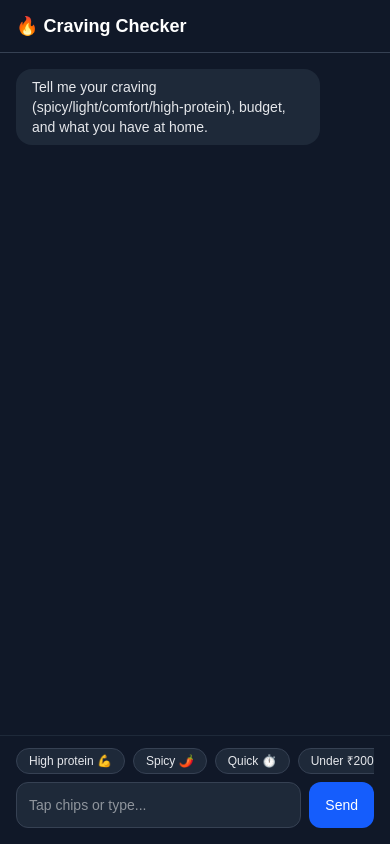
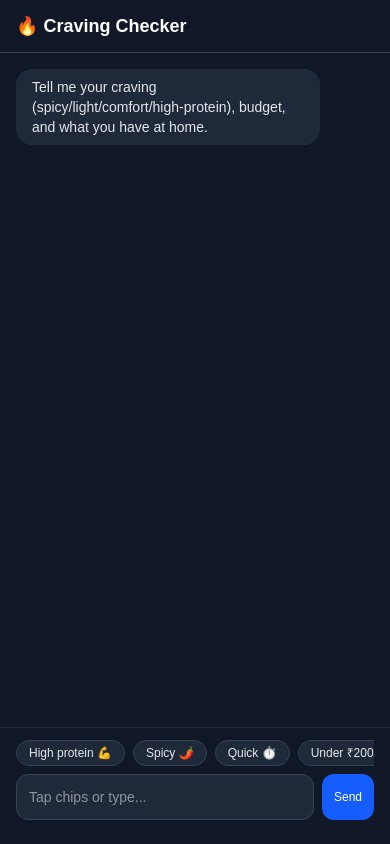
Before and after one commit to RoshanNayak/craving-checker, a Next.js app: page / in a window 390 px wide. Built offline with nearby package versions, Linux system fonts and the light colour scheme.

Commit message:
Fix mobile send button overflow

```diff
--- a/app/page.tsx
+++ b/app/page.tsx
@@ -120,7 +120,7 @@ export default function Home() {
 
       {/* Input */}
       <div className="pb-4">
-        <div className="flex gap-2">
+        <div className="flex w-full gap-2">
           <input
             className="flex-1 min-w-0 bg-gray-800 text-white border border-gray-700 rounded-xl px-3 py-3 text-sm focus:outline-none focus:ring-2 focus:ring-blue-500 disabled:opacity-60"
             value={input}
@@ -131,13 +131,15 @@ export default function Home() {
               if (e.key === "Enter") sendMessage();
             }}
           />
+
+          {/* ✅ Mobile-friendly: smaller + allowed to shrink */}
           <button
             onClick={sendMessage}
-            className="shrink-0 bg-blue-600 text-white px-4 py-3 rounded-xl text-sm hover:bg-blue-700 transition disabled:opacity-60 disabled:cursor-not-allowed"
+            className="bg-blue-600 text-white px-3 md:px-4 py-3 rounded-xl text-xs md:text-sm hover:bg-blue-700 transition disabled:opacity-60 disabled:cursor-not-allowed"
             type="button"
             disabled={isLoading}
           >
-            {isLoading ? "Sending..." : "Send"}
+            {isLoading ? "..." : "Send"}
           </button>
         </div>
       </div>
@@ -191,18 +193,17 @@ export default function Home() {
           </div>
 
           {/* Desktop bottom */}
-          <div className="hidden md:block border-t border-gray-800 px-6">
-            {bottomPanel}
-          </div>
+          <div className="hidden md:block border-t border-gray-800 px-6">{bottomPanel}</div>
         </div>
 
-        {/* Mobile fixed bottom with iOS safe-area padding LEFT/RIGHT/BOTTOM */}
+        {/* ✅ Mobile fixed bottom: safe-area + box-sizing so it never overflows */}
         <div
           className="md:hidden fixed bottom-0 left-0 right-0 bg-gray-900 border-t border-gray-800"
           style={{
-            paddingLeft: "max(16px, env(safe-area-inset-left))",
-            paddingRight: "max(16px, env(safe-area-inset-right))",
-            paddingBottom: "env(safe-area-inset-bottom)",
+            boxSizing: "border-box",
+            paddingLeft: "calc(env(safe-area-inset-left) + 16px)",
+            paddingRight: "calc(env(safe-area-inset-right) + 16px)",
+            paddingBottom: "calc(env(safe-area-inset-bottom) + 8px)",
           }}
         >
           {bottomPanel}
```
